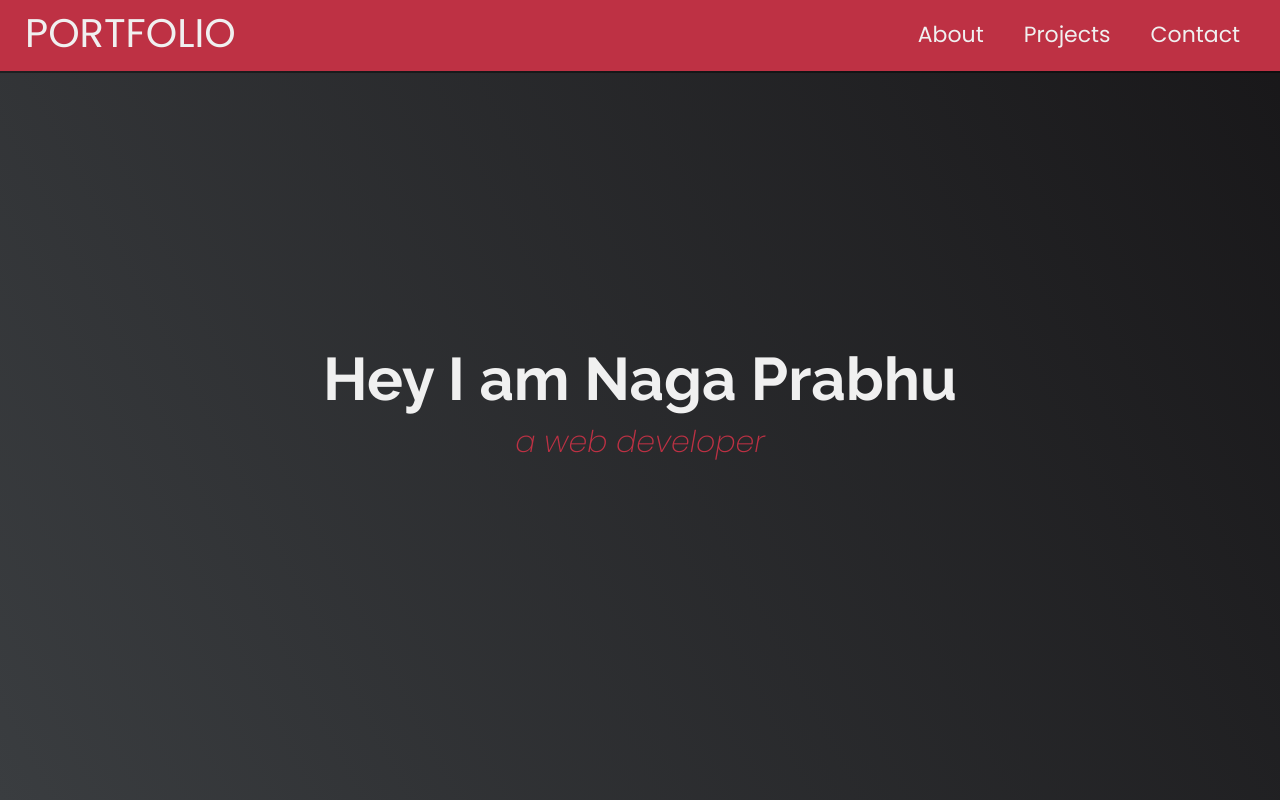
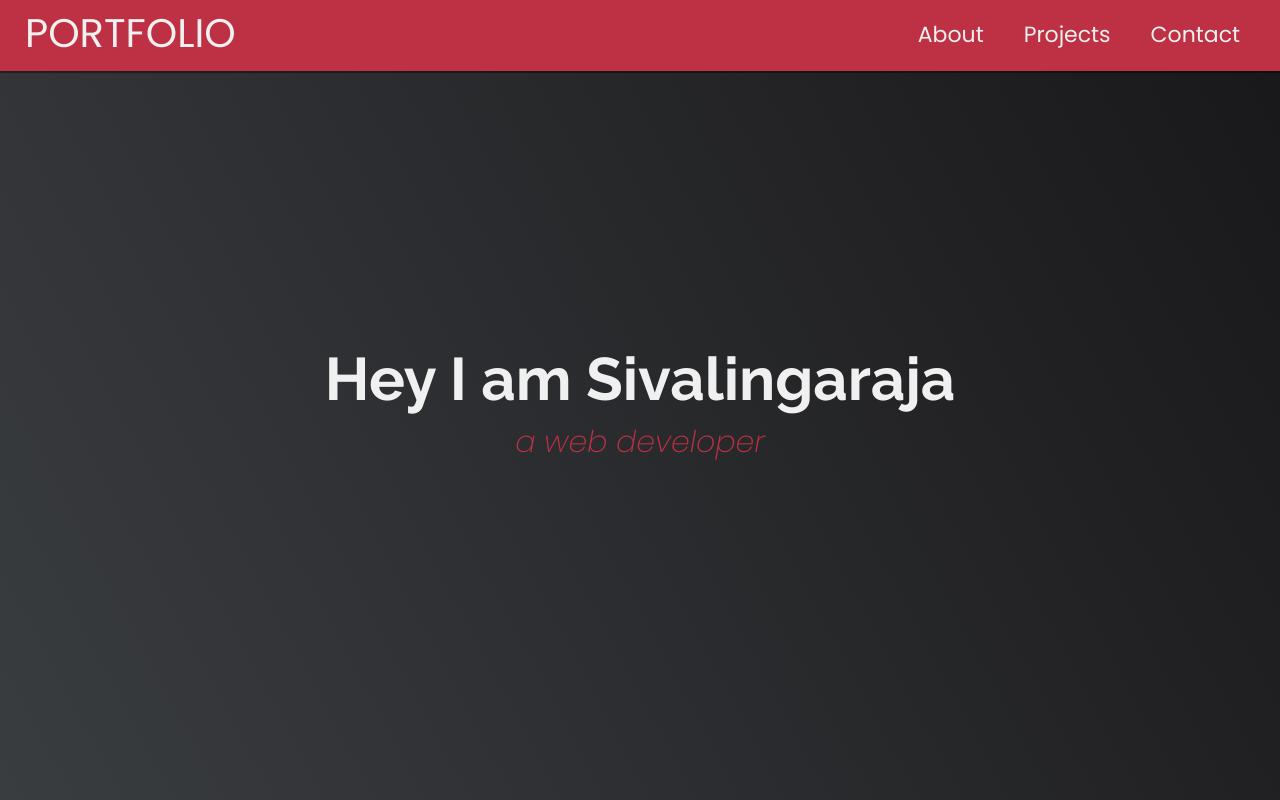
Before and after one commit to Sivalingarja/port, a plain HTML site: page index.html in a window 1280 px wide. Shown: the top 800 px of the page. Drawn offline with Linux system fonts and the light colour scheme.

Commit message:
Update index.html

```diff
--- a/index.html
+++ b/index.html
@@ -37,7 +37,7 @@
               </nav>
             </div>
                   <section id="welcome" class="welcome-section">
-      <h1>Hey I am Naga Prabhu</h1>
+      <h1>Hey I am Sivalingaraja</h1>
       <p>a web developer</p>
     </section>
 
```
